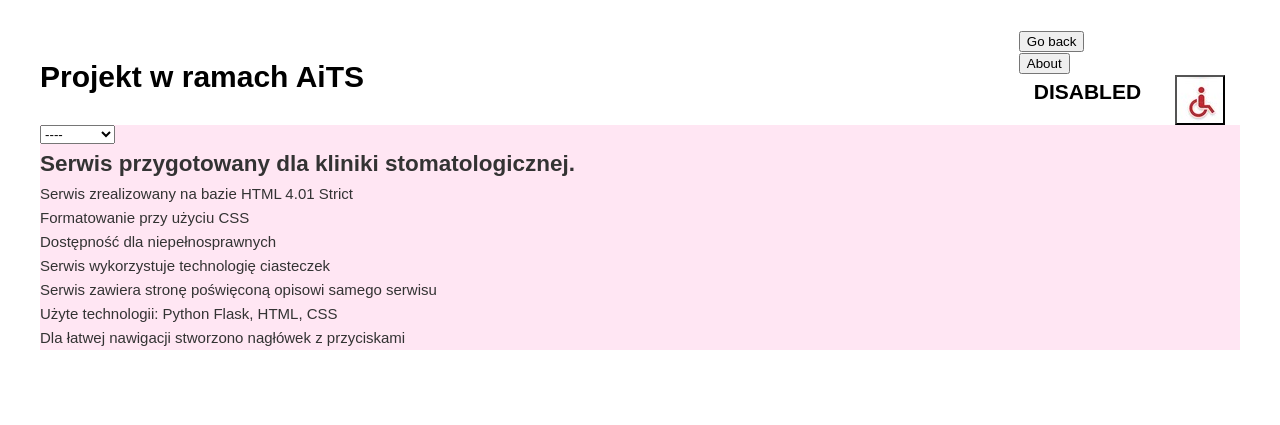
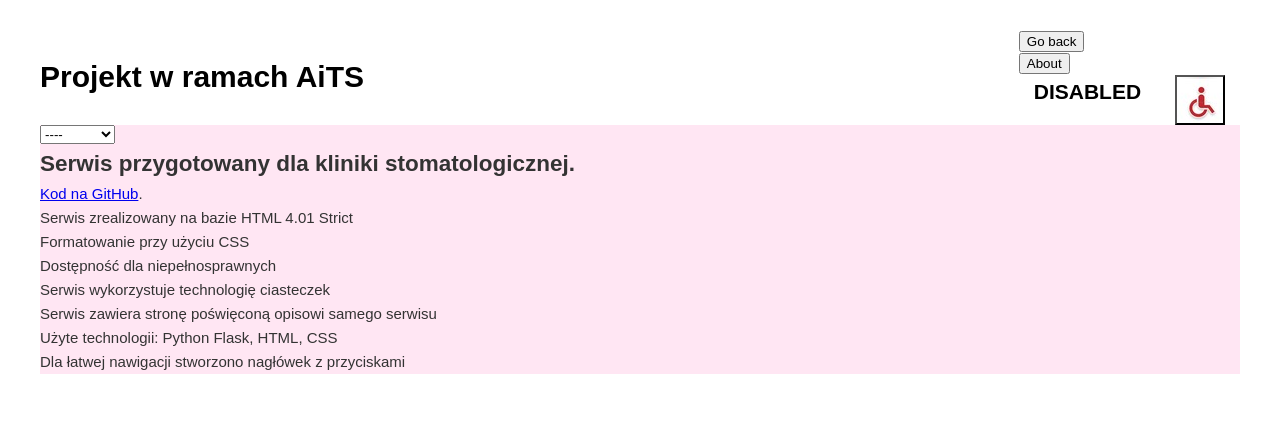
Before and after one commit to Zarowska/artsmile, a Flask app: page /aits in a window 1280 px wide. Shown: the top 425 px of the page. Run offline with Flask 2, Linux system fonts and the light colour scheme.

Commit message:
make it better

```diff
--- a/templates/aits.html
+++ b/templates/aits.html
@@ -48,6 +48,7 @@
 		</form>
 
 		<h2>Serwis przygotowany dla kliniki stomatologicznej.</h2>
+		<A href="https://github.com/Zarowska/artsmile">Kod na GitHub</A>. <br>
 		Serwis zrealizowany na bazie HTML 4.01 Strict<br>
 		Formatowanie przy użyciu CSS<br>
 		Dostępność dla niepełnosprawnych<br>
```
